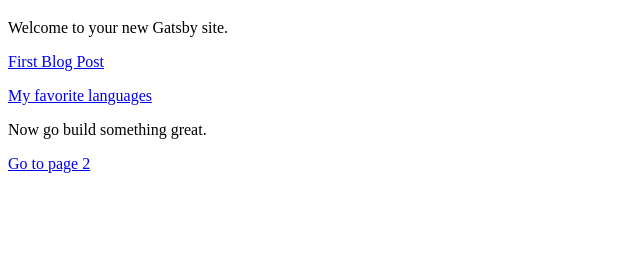
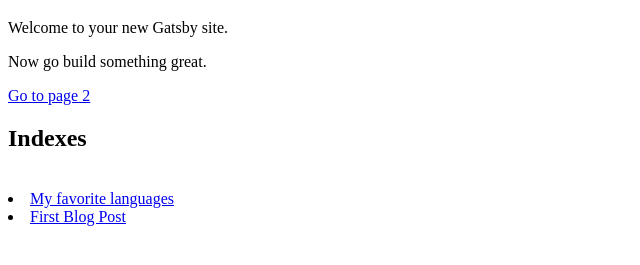
Before and after one commit to jblxo/gatsby-site, a Gatsby site: page / in a window 1280 px wide. Shown: the part 61-326 px from the top of the page, without its empty margins (0-640 px from the left). Built offline with nearby package versions, Linux system fonts and the light colour scheme; Gatsby itself is replaced by a stand-in of ours.

Commit message:
Add Sorting By Date For Posts

```diff
--- a/gatsby-node.js
+++ b/gatsby-node.js
@@ -14,6 +14,7 @@ exports.createPages  = ({boundActionCreators, graphql}) => {
           frontmatter {
             path
             title
+            date
           }
         }
       }
--- a/src/pages/07-19-2018-first-blog/index.md
+++ b/src/pages/07-19-2018-first-blog/index.md
@@ -2,6 +2,7 @@
 path: '/first-post'
 title: 'First Blog Post'
 draft: false
+date: '2018-07-19'
 ---
 
 Hello! This is our first blog post.
--- a/src/pages/07-20-2018-second-blog/second.md
+++ b/src/pages/07-20-2018-second-blog/second.md
@@ -2,6 +2,7 @@
 path: '/second-post'
 title: 'Hello Again!'
 draft: true
+date: '2018-07-20'
 ---
 
 # HI
--- a/src/pages/07-21-2018-my-favorite-languages/favorite-languages.md
+++ b/src/pages/07-21-2018-my-favorite-languages/favorite-languages.md
@@ -2,6 +2,7 @@
 path: '/languages'
 title: 'My favorite languages'
 draft: false
+date: '2018-07-21'
 ---
 
 # _AWESOME_
--- a/src/pages/index.js
+++ b/src/pages/index.js
@@ -5,9 +5,14 @@ const IndexPage = ({data}) => (
   <div>
     <h1>Hi people</h1>
     <p>Welcome to your new Gatsby site.</p>
-    {data.allMarkdownRemark.edges.map((post) => <p key={post.node.id}><Link to={post.node.frontmatter.path}>{post.node.frontmatter.title}</Link></p>)}
     <p>Now go build something great.</p>
     <Link to="/page-2/">Go to page 2</Link>
+
+    <h2>Indexes</h2>
+
+    <br />
+
+    {data.allMarkdownRemark.edges.map((post) => <li key={post.node.id}><Link to={post.node.frontmatter.path}>{post.node.frontmatter.title}</Link></li>)}
   </div>
 )
 
@@ -15,26 +20,17 @@ export default IndexPage;
 
 export const postsQuery = graphql`
 query PostsQuery {
-  allMarkdownRemark(
-    limit: 10,
-    filter: {
-      frontmatter: {
-        draft: {
-          eq: false
+  allMarkdownRemark(limit: 10, filter: {frontmatter: {draft: {eq: false}}}, sort: {fields: [frontmatter___date], order: DESC}) {
+    edges {
+      node {
+        id
+        frontmatter {
+          title
+          path
+          date
         }
-      }
-      }
-  ) {
-  edges {
-    node  {
-      id
-      frontmatter {
-        title
-        path
-        draft
       }
     }
   }
 }
-}
 `
```
